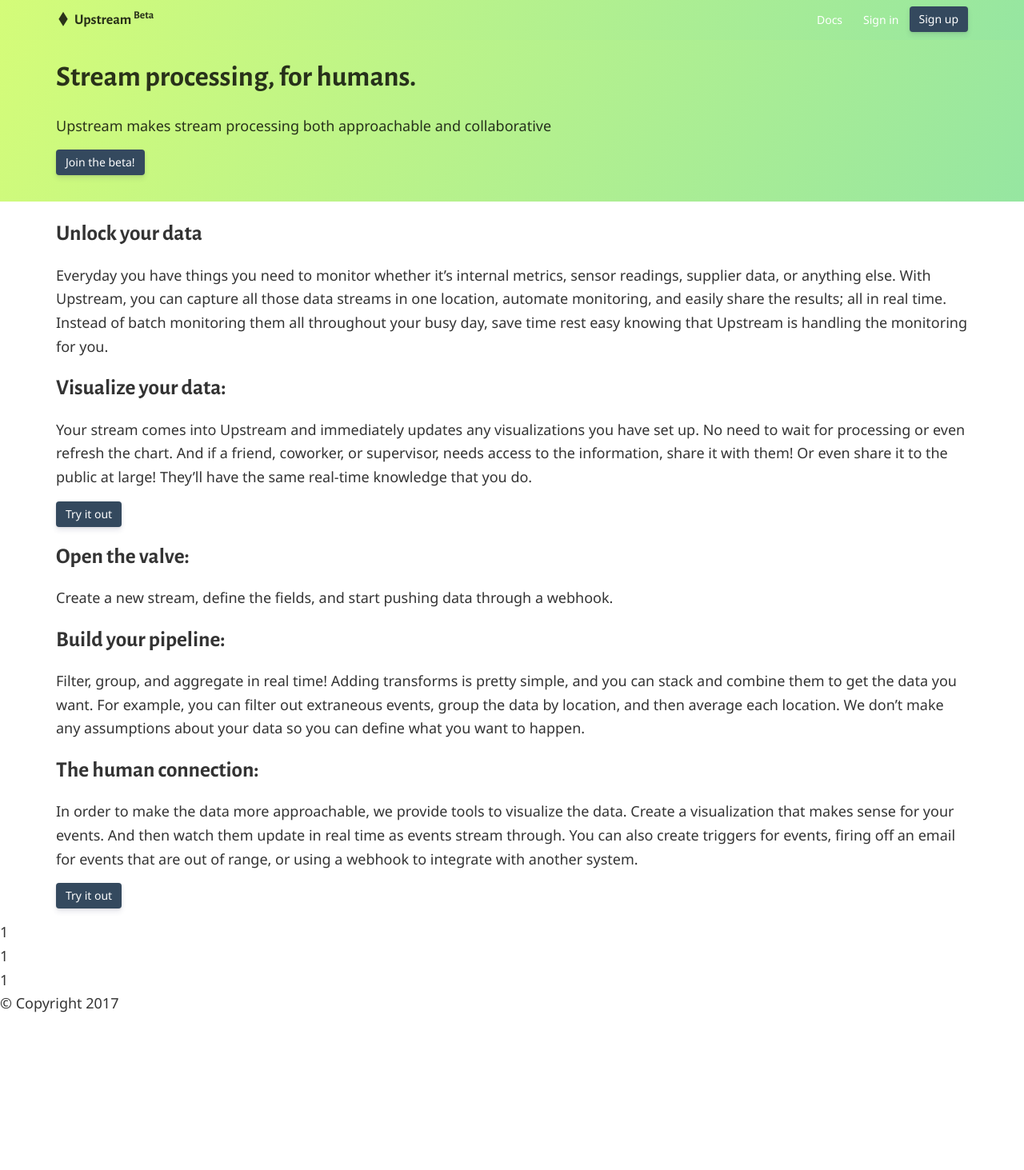
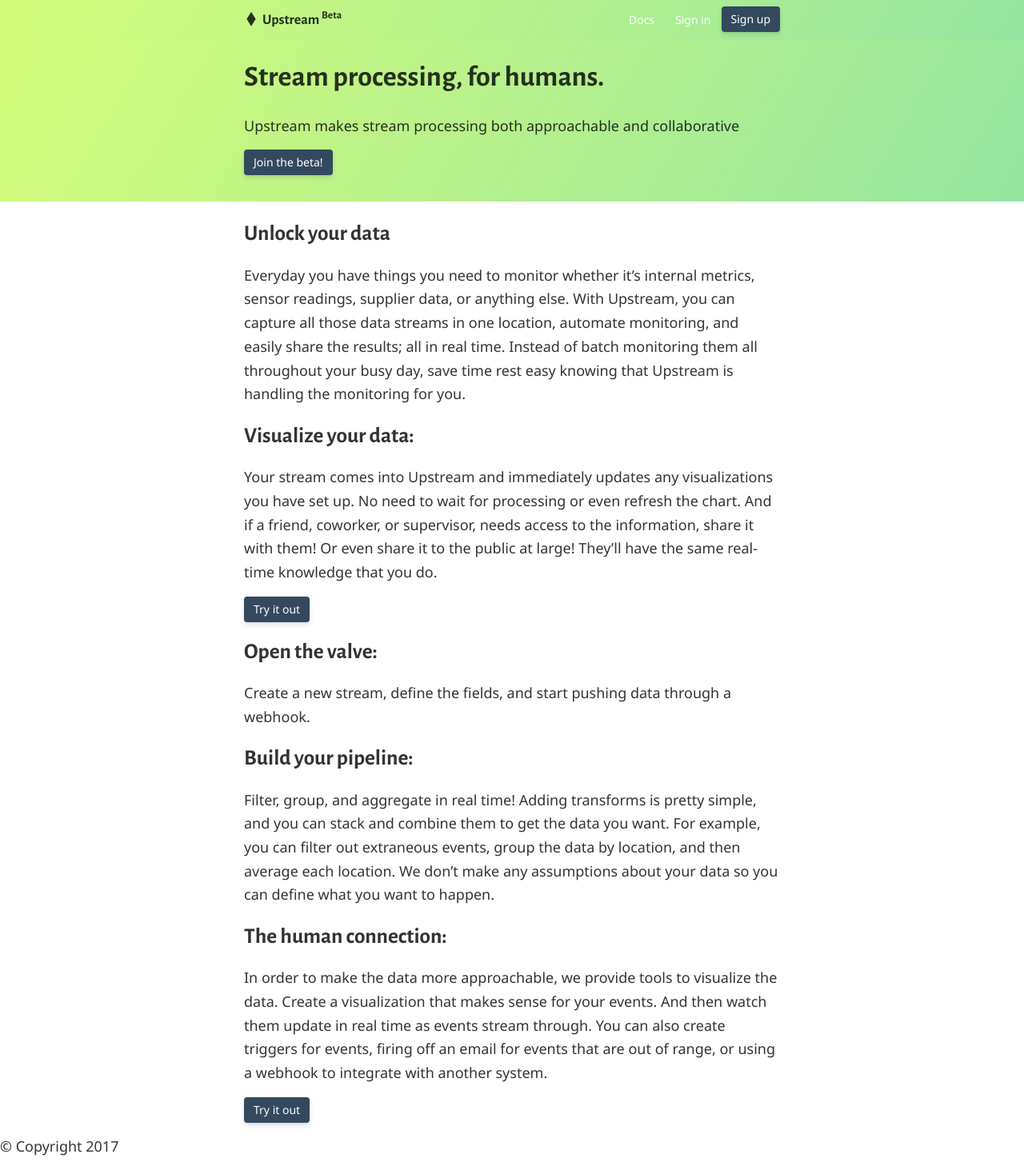
Before and after one commit to micahjon/upstream, a Jekyll site: the page built from index.html, in a window 1280 px wide. Shown: the whole page at 80% size. Built offline with Jekyll 4.4.1, drawn with Linux system fonts in a browser that asks for light colours; the list of posts is cut into pages by our own code; before the commit the page ends 1285 px from its top, so only the background shows below that.

Commit message:
Center layout

```diff
--- a/assets/css/style.css
+++ b/assets/css/style.css
@@ -18,6 +18,18 @@
 .btn:hover, .btn:focus {
 	transform: translateY(-1px);
 	transition: all .15s ease;
+}
+
+/* Typography */
+@media (max-width: 600px) {
+	body {
+		font-size: 16px; /* Instead of 18px */
+	}
+}
+
+/* General layout */
+.container {
+	max-width: 700px;
 }
 
 /* Top nav */
--- a/index.html
+++ b/index.html
@@ -3,19 +3,13 @@
 ---
 <div class="home-section-1">
 	<div class="container">
-		<div class="row">
-			<div class="col-xs-12">
 		<h1>Stream processing, for&nbsp;humans.</h1>
 		<p>Upstream makes stream processing both approachable and collaborative</p>
 		<p><a href="#" class="btn btn-primary">Join the beta!</a></p>
 	</div>
 </div>
-	</div>
-</div>
 <div class="home-section-2">
 	<div class="container">
-		<div class="row">
-			<div class="col-xs-12">
 		<h2>Unlock your data</h2>
 		<p>Everyday you have things you need to monitor whether it’s internal metrics, sensor readings, supplier data, or anything else. With Upstream, you can capture all those data streams in one location, automate monitoring, and easily share the results; all in real time. Instead of batch monitoring them all throughout your busy day, save time rest easy knowing that Upstream is handling the monitoring for you.</p>
 		<h2>Visualize your data:</h2>
@@ -23,12 +17,8 @@
 		<p><a href="#" class="btn btn-primary">Try it out</a></p>
 	</div>
 </div>
-	</div>
-</div>
 <div class="home-section-3">
 	<div class="container">
-		<div class="row">
-			<div class="col-xs-12">
 		<h2>Open the valve:</h2>
 		<p>Create a new stream, define the fields, and start pushing data through a webhook. </p>
 		<h2>Build your pipeline:</h2>
@@ -40,14 +30,3 @@
 		<p><a href="#" class="btn btn-primary">Try it out</a></p>
 	</div>
 </div>
-	</div>
-</div>
-<div class="row">
-	<div class="col-xs-12">1</div>
-</div>
-<div class="row">
-	<div class="col-xs-12">1</div>
-</div>
-<div class="row">
-	<div class="col-xs-12">1</div>
-</div>
```
Lines whose indentation alone changed are shown as unchanged.
